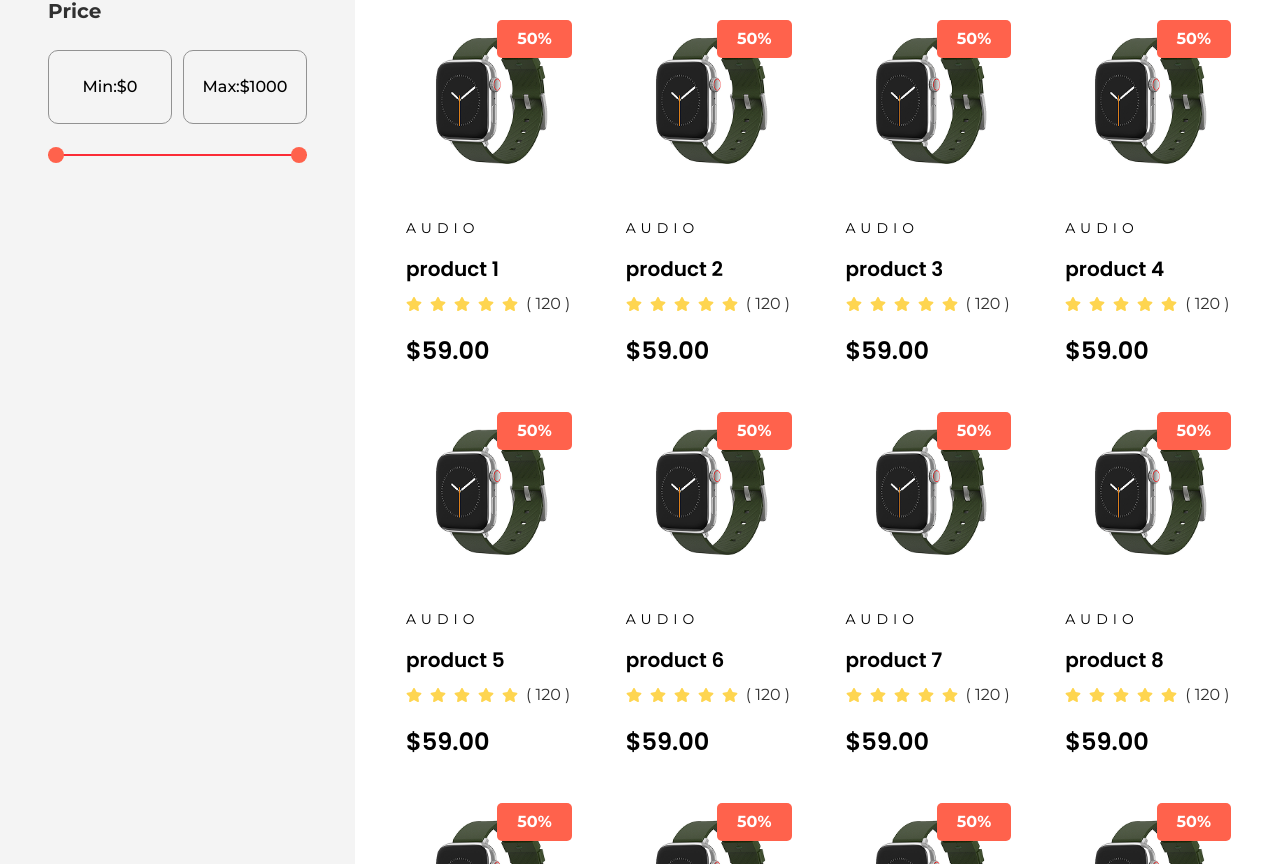
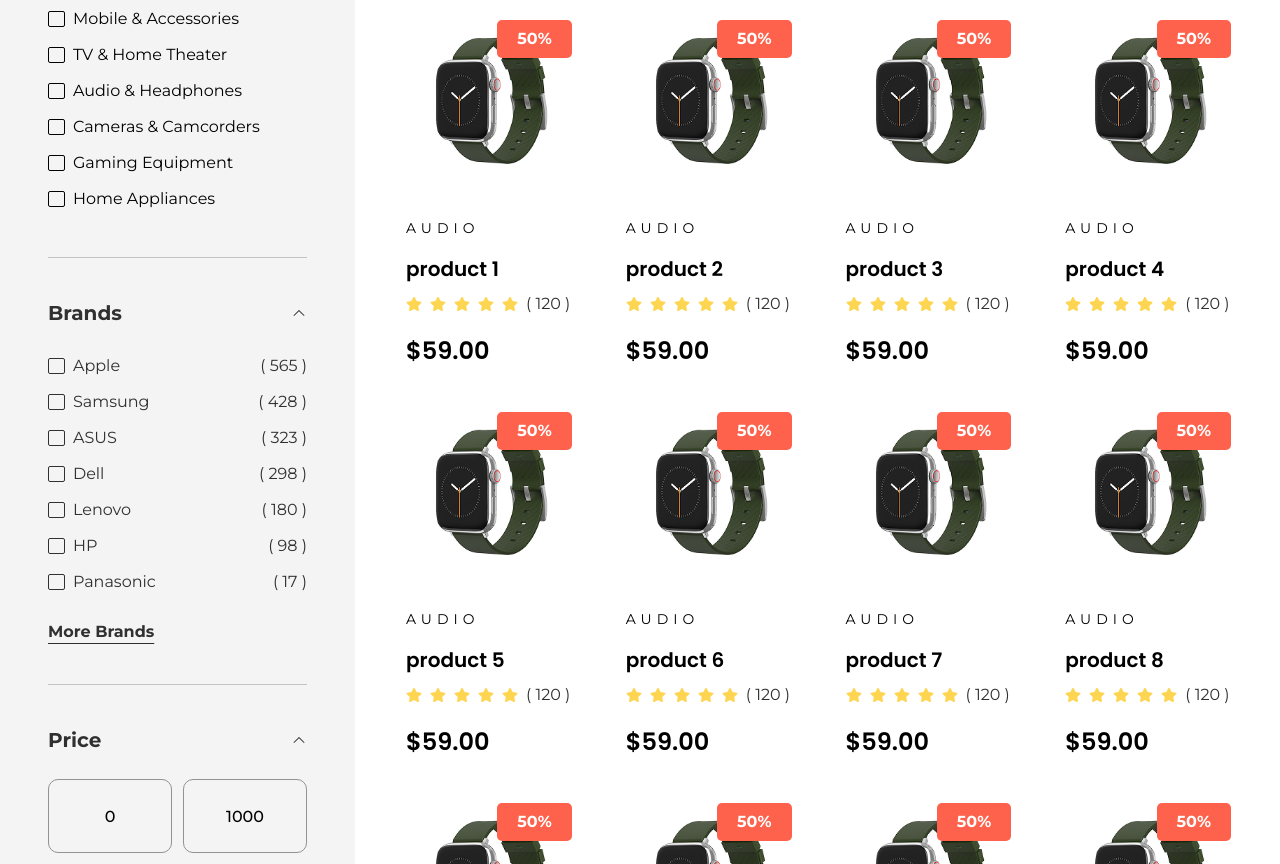
Before and after one commit to moumitaseemaa/eshop, a React (Vite) app: page /product-list in a window 1280 px wide. Shown: the part 476-1340 px from the top of the page. Built offline with nearby package versions, Linux system fonts and the light colour scheme.

Commit message:
sidebar fixed

```diff
--- a/src/components/Pagination.jsx
+++ b/src/components/Pagination.jsx
@@ -13,6 +13,7 @@ const Pagination = ({
 
   let startPage = Math.max(1, currentPage - pagesToShowBeforeAfter);
   let endPage = Math.min(totalPages, currentPage + pagesToShowBeforeAfter);
+
   if (endPage - startPage + 1 < maxPagesToShow) {
     if (startPage > 1) {
       startPage = Math.max(1, endPage - maxPagesToShow + 1);
@@ -56,9 +57,9 @@ const Pagination = ({
       >
         <PaginationRightArrow />
       </button>
-      <span className="ml-2">
+      {/* <span className="ml-2">
         Showing {currentPage * itemsPerPage} of {totalItems} results.
-      </span>
+      </span> */}
     </div>
   );
 };
--- a/src/components/commonLayouts/Flex.jsx
+++ b/src/components/commonLayouts/Flex.jsx
@@ -1,4 +1,3 @@
-
 const Flex = ({children,className}) => {
   return (
     <div className={`flex ${className}`}>{children}</div>
--- a/src/components/productListComponent/ProductListComponent.jsx
+++ b/src/components/productListComponent/ProductListComponent.jsx
@@ -6,7 +6,7 @@ const ProductListComponent = () => {
   return (
     <div className="mt-16 mb-20">
       <Container>
-        <div className="flex justify-between gap-x-[26px] ">
+        <div className="flex gap-x-[26px] ">
           <ProductListLeftSide />
           <ProductListRightSide />
         </div>
--- a/src/components/productListComponent/ProductListLeftSide.jsx
+++ b/src/components/productListComponent/ProductListLeftSide.jsx
@@ -1,8 +1,36 @@
 import { useState } from "react";
+import { Link } from "react-router-dom";
+import ArrowDownIcon from "../../icons/productList/ArrowDownIcon";
+import { IoCheckmarkOutline } from "react-icons/io5";
+
+let Categories = [
+  { id: 1, name: "Computers & Tablets" },
+  { id: 2, name: "Mobile & Accessories" },
+  { id: 3, name: "TV & Home Theater" },
+  { id: 4, name: "Audio & Headphones" },
+  { id: 5, name: "Cameras & Camcorders" },
+  { id: 6, name: "Gaming Equipment" },
+  { id: 7, name: "Home Appliances" },
+];
+
+let Brands = [
+  { id: 1, name: "Apple", limited: "( 565 )" },
+  { id: 2, name: "Samsung", limited: "( 428 )" },
+  { id: 3, name: "ASUS", limited: "( 323 )" },
+  { id: 4, name: "Dell", limited: "( 298 )" },
+  { id: 5, name: "Lenovo", limited: "( 180 )" },
+  { id: 6, name: "HP", limited: "( 98 )" },
+  { id: 7, name: "Panasonic", limited: "( 17 )" },
+];
 
 const ProductListLeftSide = () => {
+  let [isCategoryDropDownOpen, setIsCategoryDropDownOpen] = useState(true);
+  let [isBrandDropDownOpen, setIsBrandDropDownOpen] = useState(true);
+  let [isPriceDropDownOpen, setIsPriceDropDownOpen] = useState(true);
   const [minValue, setMinValue] = useState(0);
   const [maxValue, setMaxValue] = useState(1000);
+
+  // Range slider part start here
 
   let updateSlider = (type, value) => {
     console.log(type);
@@ -16,27 +44,158 @@ const ProductListLeftSide = () => {
     }
   };
 
+  let handleNumberInputMin = (value) => {
+    value = Number(value);
+    if (value <= 0) {
+      setMinValue(0);
+    } else {
+      if (value >= 0 && value <= maxValue) {
+        setMinValue(value);
+      }
+    }
+  };
+
+  let handleNumberInputMax = (value) => {
+    value = Number(value);
+    if (minValue <= value && value <= 1000) {
+      setMaxValue(value);
+    }
+  };
+
   const minPercent = (minValue / 1000) * 100;
   const maxPercent = (maxValue / 1000) * 100;
+  // Range slider part end here
+
   return (
-    <div className="w-[355px] max-h-[1057px] bg-[#F4F4F4] p-12 rounded-[25px]">
-      <hr className="bg-[#C3C3C3] w-full my-10"  />
     <div>
+      <div className="w-[355px] bg-[#F4F4F4] p-12 rounded-[25px]">
+        {/* Categories item part */}
+        <div
+          onClick={() => setIsCategoryDropDownOpen(!isCategoryDropDownOpen)}
+          className="flex justify-between items-center mb-5 cursor-pointer"
+        >
+          <h3 className="font-['Montserrat'] font-bold text-xl text-[#303030] leading-7.5">
+            Categories
+          </h3>
+          <div
+            className={`${isCategoryDropDownOpen ? `rotate-0` : `rotate-180`}`}
+          >
+            <ArrowDownIcon />
+          </div>
+        </div>
+        {isCategoryDropDownOpen && (
+          <div>
+            <ul>
+              {Categories.map((item, index) => (
+                <li key={index} className="flex items-center relative">
+                  <input
+                    className="appearance-none h-4 w-4.5 checked:bg-[#FF624C] checked:border-none border border-secondary rounded-xs peer cursor-pointer"
+                    type="checkbox"
+                    name={item.name}
+                    id={item.name}
+                  />
+                  <label
+                    htmlFor={item.name}
+                    className="hidden peer-checked:block absolute top-1/2 left-2 -translate-1/2 text-[12px] text-white cursor-pointer"
+                  >
+                    <IoCheckmarkOutline />
+                  </label>
+                  <label
+                    htmlFor={item.name}
+                    className="pl-2 peer-checked:font-bold w-full py-1.5 font-['Montserrat'] font-normal text-base leading-6 cursor-pointer duration-300"
+                  >
+                    {item.name}
+                  </label>
+                </li>
+              ))}
+            </ul>
+            <hr className="text-[#C3C3C3] w-full my-10" />
+          </div>
+        )}
+        {/* Brands item part */}
+        <div
+          onClick={() => setIsBrandDropDownOpen(!isBrandDropDownOpen)}
+          className="flex justify-between items-center mb-5 cursor-pointer"
+        >
+          <h3 className="font-['Montserrat'] font-bold text-xl text-[#303030] leading-7.5">
+            Brands
+          </h3>
+          <div className={`${isBrandDropDownOpen ? `rotate-0` : `rotate-180`}`}>
+            <ArrowDownIcon />
+          </div>
+        </div>
+        {isBrandDropDownOpen && (
+          <div>
+            <ul className="font-['Montserrat'] font-normal text-base text-[#303030] leading-6 cursor-pointer">
+              {Brands.map((item, index) => (
+                <li key={index} className="flex items-center relative">
+                  <input
+                    className="appearance-none h-4 w-4.5 checked:bg-[#FF624C] checked:border-none border border-[#303030] rounded-xs peer cursor-pointer"
+                    type="checkbox"
+                    name={item.name}
+                    id={item.name}
+                  />
+                  <label
+                    htmlFor={item.name}
+                    className="hidden peer-checked:block absolute top-1/2 left-2 -translate-1/2 text-[12px] text-white cursor-pointer"
+                  >
+                    <IoCheckmarkOutline />
+                  </label>
+                  <label
+                    htmlFor={item.name}
+                    className="peer-checked:font-bold w-full flex items-center justify-between py-1.5 pl-2 font-montserrat font-normal text-base leading-6 cursor-pointer duration-300"
+                  >
+                    {item.name}{" "}
+                    <span className="font-normal">{item.limited}</span>
+                  </label>
+                </li>
+              ))}
+            </ul>
+            {/* More Brands Part  */}
+            <Link
+              to={"#"}
+              className="font-['Montserrat'] font-bold text-base text-[#303030] leading-6 underline underline-offset-6 decoration-[#303030] inline-block mt-5"
+            >
+              More Brands
+            </Link>
+            <hr className="text-[#C3C3C3] w-full my-10" />
+          </div>
+        )}
+        {/* Price Part */}
+        <div
+          onClick={() => setIsPriceDropDownOpen(!isPriceDropDownOpen)}
+          className="flex items-center justify-between cursor-pointer"
+        >
           <h3 className="font-['Montserrat'] font-bold text-xl text-[#303030] leading-7.5">
             Price
           </h3>
+          <div className={`${isPriceDropDownOpen ? `rotate-0` : `rotate-180`}`}>
+            <ArrowDownIcon />
+          </div>
+        </div>
+        {isPriceDropDownOpen && (
           <div className="w-full mt-6">
-          <div className="flex justify-between gap-x-[11px] mb-7.5">
-            <span className="border border-[#929292] rounded-[10px] h-[74px] w-[124px] flex justify-center items-center font-['Montserrat'] font-medium text-base leading-6">
-              Min:${minValue}
-            </span>
-            <span className="border border-[#929292] rounded-[10px] h-[74px] w-[124px] flex justify-center items-center font-['Montserrat'] font-medium text-base leading-6">
-              Max:${maxValue}
-            </span>
+            <div className="flex gap-x-[11px] mb-7.5">
+              <input
+                type="number"
+                min={0}
+                max={1000}
+                value={minValue}
+                onChange={(e) => handleNumberInputMin(e.target.value)}
+                className="border border-[#929292] rounded-[10px] h-[74px] w-[124px] text-center font-['Montserrat'] font-medium text-base leading-6"
+              />
+              <input
+                type="number"
+                min={0}
+                max={1000}
+                value={maxValue}
+                onChange={(e) => handleNumberInputMax(e.target.value)}
+                className="border border-[#929292] rounded-[10px] h-[74px] w-[124px] text-center font-['Montserrat'] font-medium text-base leading-6"
+              />
             </div>
             <div className="relative w-full h-[2px] bg-[#C3C3C3] rounded">
               <div
-              className="absolute h-full bg-red-500 rounded"
+                className="absolute h-full  bg-[#FF624C] rounded"
                 style={{
                   left: `${minPercent}%`,
                   width: `${maxPercent - minPercent}%`,
@@ -64,6 +223,7 @@ const ProductListLeftSide = () => {
               />
             </div>
           </div>
+        )}
       </div>
     </div>
   );
--- a/src/components/productListComponent/ProductListRightSide.jsx
+++ b/src/components/productListComponent/ProductListRightSide.jsx
@@ -12,7 +12,7 @@ const ProductListRightSide = () => {
     name: `product ${index + 1}`,
     price: (Math.random() * 100).toFixed(2),
   }));
-  console.log(products);
+  // console.log(products);
 
   const startIndex = (currentPage - 1) * itemsPerPage;
   const currentProducts = products.slice(startIndex, startIndex + itemsPerPage);
--- /dev/null
+++ b/src/icons/productList/ArrowDownIcon.jsx
@@ -0,0 +1,18 @@
+const ArrowDownIcon = ({ width = 16, height = 16, color = "#303030" }) => {
+  return (
+    <svg
+      width={width}
+      height={height}
+      viewBox="0 0 16 16"
+      fill="none"
+      xmlns="http://www.w3.org/2000/svg"
+    >
+      <path
+        d="M8.00003 5C7.87216 5 7.74416 5.04887 7.64653 5.1465L2.64653 10.1465C2.45116 10.3419 2.45116 10.6582 2.64653 10.8535C2.84191 11.0487 3.15828 11.0489 3.35353 10.8535L8.00003 6.207L12.6465 10.8535C12.8419 11.0489 13.1583 11.0489 13.3535 10.8535C13.5488 10.6581 13.5489 10.3417 13.3535 10.1465L8.35353 5.1465C8.25591 5.04887 8.12791 5 8.00003 5Z"
+        fill={color}
+      />
+    </svg>
+  );
+};
+
+export default ArrowDownIcon;
--- /dev/null
+++ b/src/icons/productList/CheckIcon.jsx
@@ -0,0 +1,25 @@
+const CheckIcon = ({width=8,height=8,color="white"}) => {
+  return (
+    <svg
+      width={width}
+      height={height}
+      viewBox="0 0 8 8"
+      fill="none"
+      xmlns="http://www.w3.org/2000/svg"
+    >
+      <g clipPath="url(#clip0_28_1116)">
+        <path
+          d="M7.88285 1.17963C7.72665 1.02341 7.4734 1.02341 7.31716 1.17963L2.52491 5.97193L0.682852 4.12987C0.526648 3.97365 0.273398 3.97366 0.117164 4.12987C-0.0390547 4.28607 -0.0390547 4.53932 0.117164 4.69554L2.24207 6.82042C2.39823 6.97662 2.65166 6.97651 2.80776 6.82042L7.88285 1.74532C8.03907 1.58912 8.03905 1.33585 7.88285 1.17963Z"
+          fill={color}
+        />
+      </g>
+      <defs>
+        <clipPath id="clip0_28_1116">
+          <rect width="8" height="8" fill="white" />
+        </clipPath>
+      </defs>
+    </svg>
+  );
+};
+
+export default CheckIcon;
--- a/src/index.css
+++ b/src/index.css
@@ -51,3 +51,10 @@ input[type=range]::-moz-range-thumb{
   -ms-border-radius: 50%;
   -o-border-radius: 50%;
 }
+
+input[type=number]::-webkit-outer-spin-button{
+    appearance: none;
+}
+input[type=number]::-webkit-inner-spin-button{
+    appearance: none;
+}
```
Also changed, not shown: src/pages/HomePage.jsx (+21 -21 lines). Lines whose indentation alone changed are shown as unchanged.
